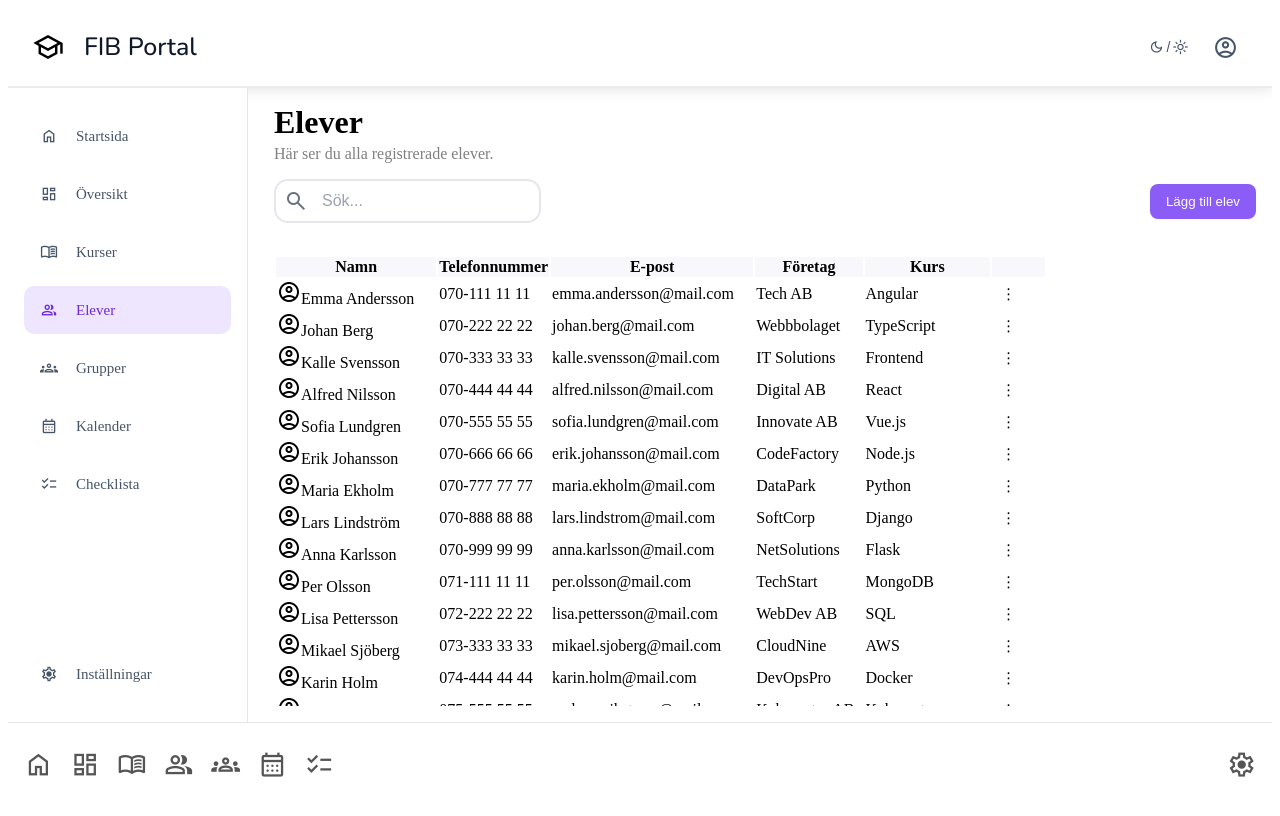
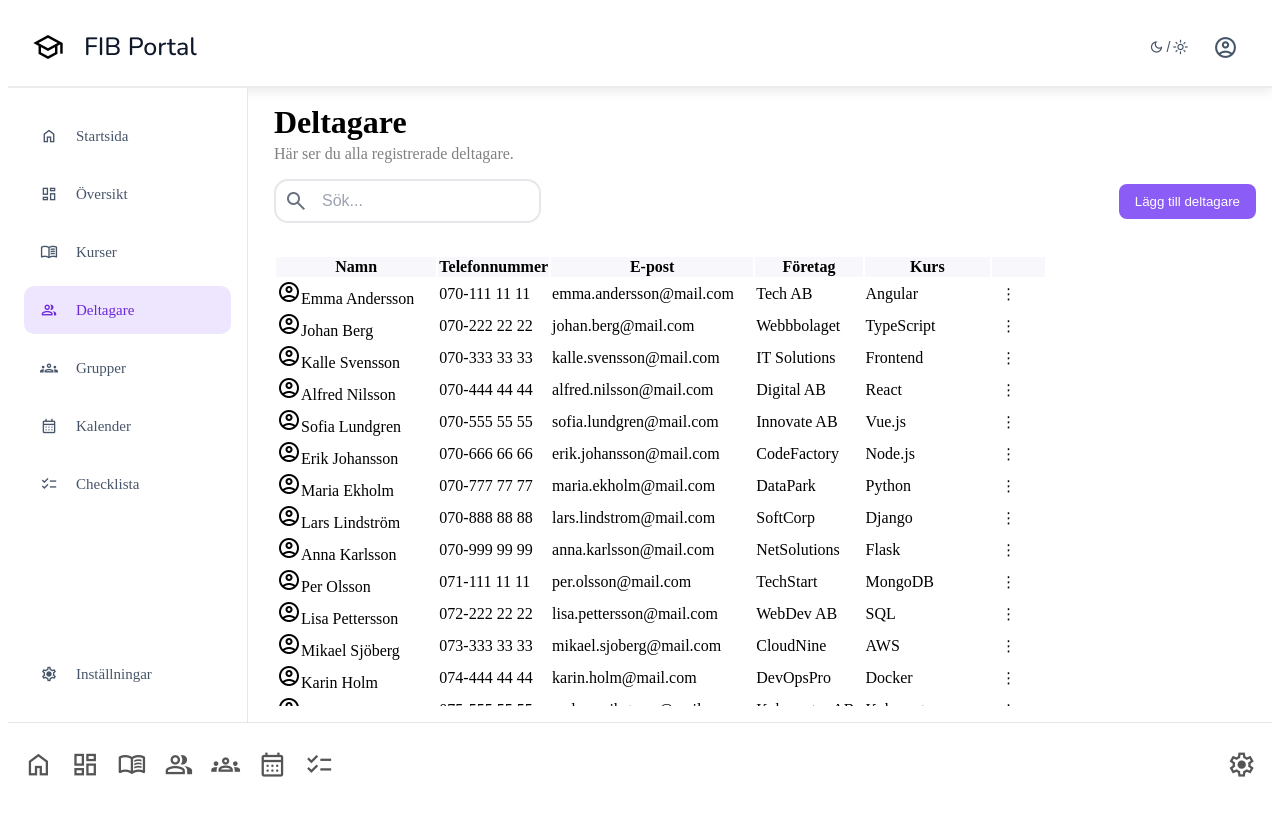
Before and after one commit to Brian-Bridgeman/Eduworkspace, an Angular app in the folder Client/: page /students in a window 1280 px wide. Built offline with nearby package versions, Linux system fonts and the light colour scheme.

Commit message:
change elever to deltagare

```diff
--- a/Client/src/app/components/add-student-modal/add-student-modal.html
+++ b/Client/src/app/components/add-student-modal/add-student-modal.html
@@ -3,7 +3,7 @@
 
     <div class="modal-header">
       <div>
-        <h2>Lägg till student</h2>
+        <h2>Lägg till deltagare</h2>
         <!-- <p>Fält markerad med * ''</p> -->
       </div>
       <button class="modal-close-button" (click)="closeModal()">✕</button>
--- a/Client/src/app/components/sidebar/sidebar.html
+++ b/Client/src/app/components/sidebar/sidebar.html
@@ -28,7 +28,7 @@
       <span class="material-symbols-outlined">
         people
       </span>
-      Elever
+      Deltagare
     </a>
 
     <a class="nav-link Grupper" routerLink="/groups" routerLinkActive="active">
--- a/Client/src/app/pages/student-page/student-page.html
+++ b/Client/src/app/pages/student-page/student-page.html
@@ -1,4 +1,4 @@
-<app-template-header title="Elever" subtitle="Här ser du alla registrerade elever." buttonText="Lägg till elev" (searchChange)="searchTerm = $event" (buttonClick)="openModal()"></app-template-header>
+<app-template-header title="Deltagare" subtitle="Här ser du alla registrerade deltagare." buttonText="Lägg till deltagare" (searchChange)="searchTerm = $event" (buttonClick)="openModal()"></app-template-header>
 
 <div class="tableDiv">
     <table>
```
